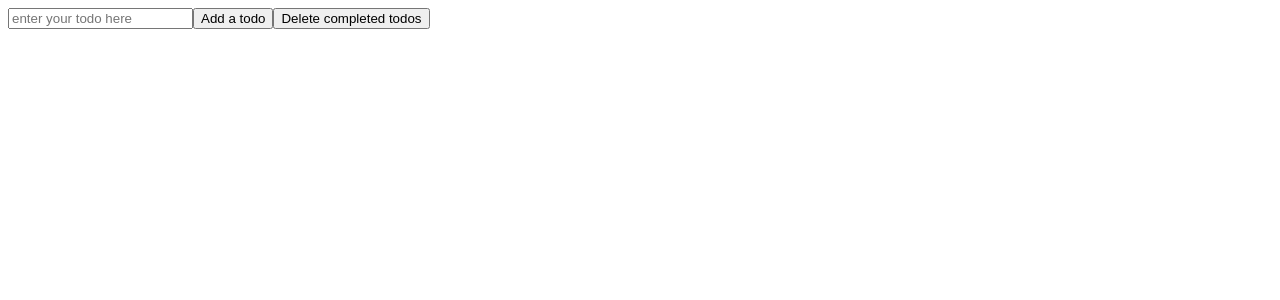
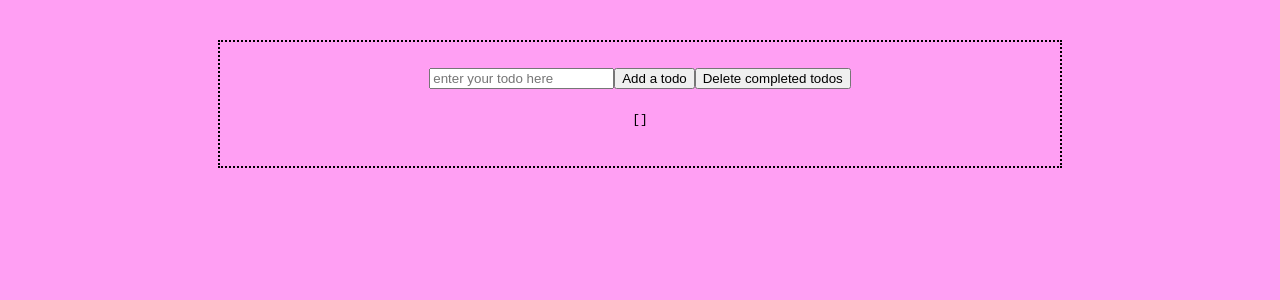
Before and after one commit to AlenioH/react-todo-list, a React (Create React App) app: page / in a window 1280 px wide. Shown: the top 300 px of the page. Built offline with nearby package versions, Linux system fonts and the light colour scheme.

Commit message:
Add remove item function, working version of remove completed

```diff
--- a/public/index.html
+++ b/public/index.html
@@ -26,7 +26,7 @@
     -->
     <title>Getting sh.. done with Alenio</title>
   </head>
-  <body>
+  <body style="background-color: #ff9ff3;">
     <noscript>You need to enable JavaScript to run this app.</noscript>
     <div id="root"></div>
     <!--
--- a/src/App.js
+++ b/src/App.js
@@ -4,19 +4,55 @@ import { css, jsx } from '@emotion/core';
 import TodoList from './TodoList';
 import nextId from 'react-id-generator';
 
+const containerStyle = css`
+  width: 100vh;
+  margin: auto;
+  display: flex;
+  flex-direction: column;
+  border: 2px dotted black;
+  padding: 20px;
+  align-items: center;
+  justify-content: center;
+  line-height: 2;
+  margin-top: 40px;
+`;
+
 export default function App() {
   const [toDos, setToDos] = useState([]);
 
   const textInput = useRef(''); //the task user enters is stored in this const, in () is initial value
 
+  function removeCompleted(e) {
+    const newTodos = toDos.filter((item) => {
+      return item.complete === false; //what it does it removes the name value from the obj and changes true to false again
+    });
+    setToDos(newTodos); //mb try passing this one down too
+  }
+
+  //   // const newTodos = prevToDos.filter(function (toDos) {
+  //   //   return prevToDos.complete !== false;
+  //   return [
+  //       prevToDos.filter((obj) => {
+  //         return obj.complete !== false;
+  //       }),
+  //     ];
+  // }); doesnt work either
+
   function crossTodo(id) {
+    // this function checks and unchecks the todo
     const newTodos = [...toDos]; //creates a copy so we don't change the existing state variable directly
     const todos = newTodos.find((item) => item.id === id); //finding the todo we're trying to modify by id
     todos.complete = !todos.complete; //to switch from incomplete to complete, if i just say "true" i cant change it back
-    setToDos(newTodos); //error: Cannot access 'toDos' before initialization// ok fixed that, was the naming issue
+    setToDos(newTodos);
   }
 
-  function handleAdd(e) {
+  function removeTodo(id) {
+    const newTodos = toDos.filter((item) => item.id !== id);
+    setToDos(newTodos);
+  } //the function returns the list of todos without the item with the entered id
+
+  function addItem(e) {
+    //this function adds todos to the list
     const newTodoName = textInput.current.value; //in this const I store the user's input
 
     setToDos((prevToDos) => {
@@ -31,17 +67,24 @@ export default function App() {
   }
 
   return (
-    <div>
-      <TodoList todos={toDos} crossTodo={crossTodo} />
-      <form onSubmit={handleAdd}>
+    <div css={containerStyle}>
+      <TodoList
+        todos={toDos}
+        crossTodo={crossTodo}
+        removeTodo={removeTodo}
+        removeCompleted={removeCompleted}
+      />
+      <form onSubmit={addItem}>
         <input
           type="text"
           placeholder="enter your todo here"
           ref={textInput}
         ></input>
         <button type="submit">Add a todo</button>
-        <button>Delete completed todos</button>
+        <button onClick={removeCompleted}>Delete completed todos</button>
+        {/* <button onClick={removeAll}>Delete all</button> */}
       </form>
+      <pre>{JSON.stringify(toDos, null, 2)}</pre>
     </div>
   );
 }
--- a/src/Todo.js
+++ b/src/Todo.js
@@ -2,7 +2,11 @@ import React from 'react';
 
 export default function Todo(props) {
   function handleTodoClick() {
-    props.crossTodo(props.todo.id);
+    props.crossTodo(props.todo.id); // this function calls the fucntion that checks and unchecks the checkbox
+  }
+
+  function removeItem() {
+    props.removeTodo(props.todo.id); //this function calls the function that removes items
   }
 
   return (
@@ -14,8 +18,8 @@ export default function Todo(props) {
           onChange={handleTodoClick}
         />
         {props.todo.name}
+        <button onClick={removeItem}>X</button>
       </label>
-    </div> //doesnt work but at least its not broken anymore
+    </div>
   );
 }
-//need to add an onchange handler to the checked part
--- a/src/TodoList.js
+++ b/src/TodoList.js
@@ -3,8 +3,24 @@ import React, { useState } from 'react';
 import { css, jsx } from '@emotion/core';
 import Todo from './Todo';
 
+const listStyle = css`
+  display: flex;
+  flex-direction: column;
+  width: 200px;
+  margin: auto;
+`;
+
 export default function TodoList(props) {
   return props.todos.map((item) => {
-    return <Todo todo={item} key={item.id} crossTodo={props.crossTodo} />; //key={Date.now()} didnt really work, after 2 todos starts returning error and duplicating entries
+    return (
+      <div css={listStyle}>
+        <Todo
+          todo={item}
+          key={item.id}
+          crossTodo={props.crossTodo}
+          removeTodo={props.removeTodo}
+        />
+      </div>
+    ); //key={Date.now()} didnt really work, after 2 todos starts returning error and duplicating entries
   });
 }
```
